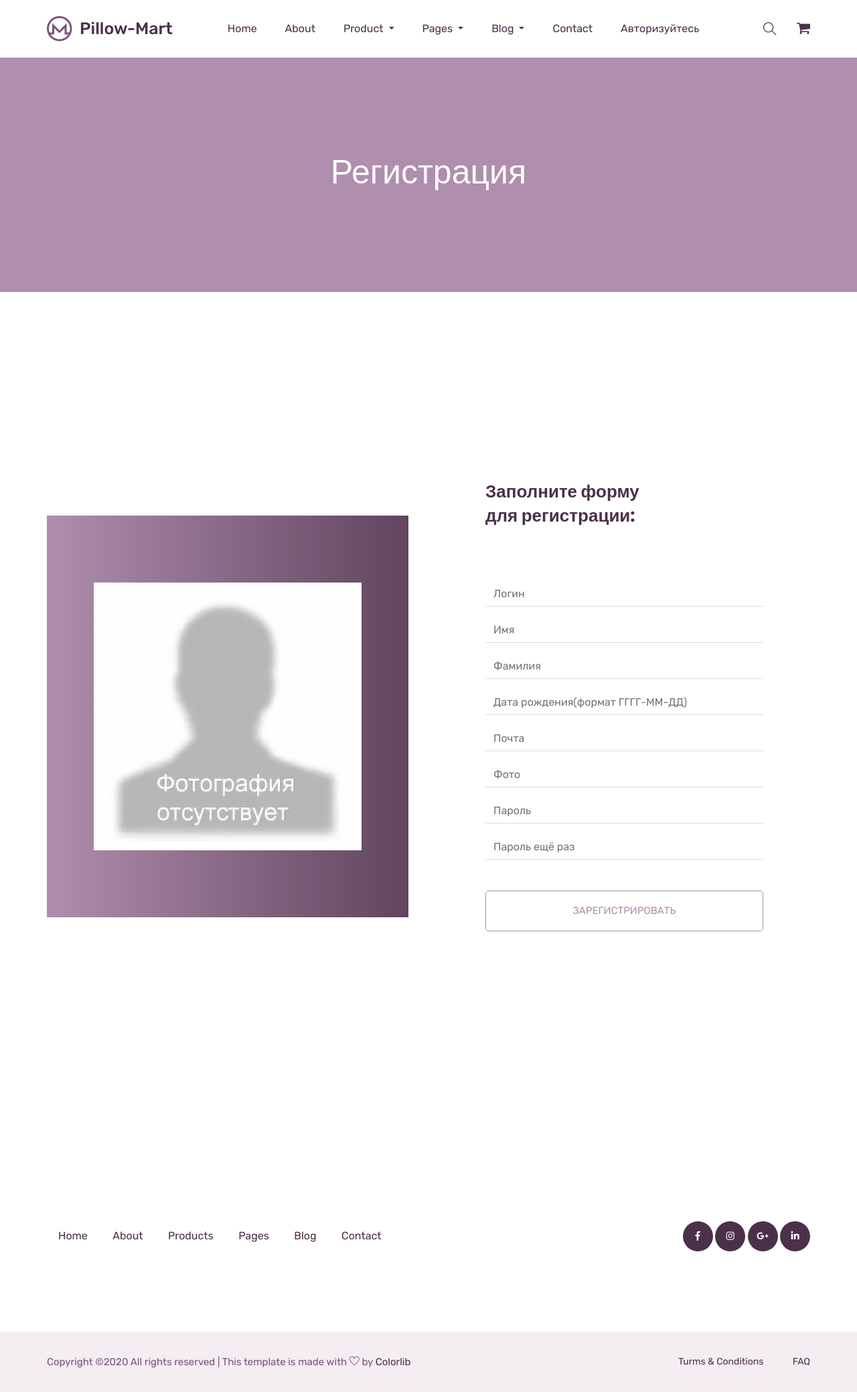
After one commit to pda-gb/Django, a Django app: page /auth/registry/ in a window 1280 px wide. The commit adds this page. Shown: the whole page at 67% size. Run offline with Django 3.2, Linux system fonts and the light colour scheme; style sheets or scripts are compiled from the project's sources; some libraries are stand-ins or nearby versions.

Commit message:
4. Реализовать механизм регистрации пользователя.    +

```diff
--- a/authapp/forms.py
+++ b/authapp/forms.py
@@ -1,4 +1,5 @@
-from django.contrib.auth.forms import AuthenticationForm
+from django.contrib.auth import forms
+from django.contrib.auth.forms import AuthenticationForm, UserCreationForm
 
 from authapp.models import Buyer
 
@@ -7,10 +8,41 @@ class BuyerLoginForm(AuthenticationForm):
     class Meta:
         model = Buyer
         fields = ('username', 'password')
+# ++++ для стандартной формы login  из джанго ++++
+# перебираем по полям формы и присваиваем класс (бутстраповский)
+# def __init__(self, *args, **kwargs):
+#     super(BuyerLoginForm, self).__init__(*args, **kwargs)
+#     for field_name, field in self.fields.items():
+#         field.widget.attrs['class'] = 'form-control'
 
-# ++++ для стандартной формы login  из джанго ++++
-    # перебираем по полям формы и присваиваем класс (бутстраповский)
-    # def __init__(self, *args, **kwargs):
-    #     super(BuyerLoginForm, self).__init__(*args, **kwargs)
-    #     for field_name, field in self.fields.items():
-    #         field.widget.attrs['class'] = 'form-control'
+
+class BuyerRegistyForm(UserCreationForm):
+    class Meta:
+        model = Buyer
+        fields = ('username', 'first_name', 'last_name', 'age', 'email', 'avatar', 'password1', 'password2')
+
+    # ++++ для стандартной формы login  из джанго ++++
+    #     def __init__(self, *args, **kwargs):
+    #         super().__init__(*args, **kwargs)
+    #         for field_name, field in self.fields.items():
+    #             field.widget.attrs['class'] = 'form-control'
+    #             field.help_text = ''
+
+#  +++ без этой функции при сохранении данных регистрации в базу, перманентно ошибка: {'password_mismatch': 'Два поля с паролями не совпадают.'}
+    def save(self, *args, **kwargs):
+        user = super().save(*args, **kwargs)
+        user.set_password(self.cleaned_data['password1'])
+        user.save()
+
+
+# переделать, так как вводится не возраст, а дата
+
+#     def clean_age(self):
+#         """
+#         доп валидация по возрасту
+#         :return:
+#         """
+#         data = self.cleaned_data['age']
+#         if data < 18:
+#             raise forms.ValidationError("Вы слишком молоды!")
+#         return data
--- a/authapp/templates/authapp/login.html
+++ b/authapp/templates/authapp/login.html
@@ -1,6 +1,5 @@
 {% extends 'authapp/base.html' %}
 {% load staticfiles %}
-
 
 
 {# ++++ для стандартной формы login  из джанго ++++ #}
@@ -18,7 +17,6 @@
 {#{% endblock login %}#}
 
 
-
 {# ++++ для собственной формы login ++++ #}
 
 {% block login %}
@@ -29,16 +27,19 @@
                 <div class="col-lg-6 col-md-6">
                     <div class="login_part_text text-center">
                         <div class="login_part_text_iner">
+                            {% block registry_fields_1 %}
                             <h2>New to our Shop?</h2>
                             <p>There are advances being made in science and technology
                                 everyday, and a good example of this is the</p>
-                            <a href="#" class="btn_3">Create an Account</a>
+                            <a href="{% url 'authapp:registry' %}" class="btn_3">Регистрация</a>
+                            {% endblock registry_fields_1 %}
                         </div>
                     </div>
                 </div>
                 <div class="col-lg-6 col-md-6">
                     <div class="login_part_form">
                         <div class="login_part_form_iner">
+                        {% block registry_fields_2 %}
                             <h3>Welcome Back ! <br>
                                 Please Sign in now</h3>
                             <form class="row contact_form" action="{% url 'auth:login' %}" method="post">
@@ -62,6 +63,7 @@
                                     <a class="lost_pass" href="#">forget password?</a>
                                 </div>
                             </form>
+                        {% endblock registry_fields_2 %}
                         </div>
                     </div>
                 </div>
--- /dev/null
+++ b/authapp/templates/authapp/registry.html
@@ -0,0 +1,57 @@
+{% extends 'authapp/login.html' %}
+{% load staticfiles %}
+
+    {% block registry_fields_1 %}
+        <!--================registry_part Area =================-->
+        <img src="{% static 'img/no_avatar.jpg' %}" alt="Нет фото">
+    {% endblock registry_fields_1 %}
+
+    {% block registry_fields_2 %}
+        <h3>Заполните форму<br>
+            для регистрации:</h3>
+        <form class="row contact_form" action="{% url 'authapp:registry' %}" method="post"
+              enctype="multipart/form-data">
+            {% csrf_token %}
+            <div class="col-md-12 form-group p_star">
+                <input type="text" class="form-control" id="name" name="username" value=""
+                       placeholder="Логин">
+            </div>
+            <div class="col-md-12 form-group p_star">
+                <input type="text" class="form-control" id="name" name="first_name" value=""
+                       placeholder="Имя">
+            </div>
+            <div class="col-md-12 form-group p_star">
+                <input type="text" class="form-control" id="name" name="last_name" value=""
+                       placeholder="Фамилия">
+            </div>
+
+            <div class="col-md-12 form-group p_star">
+                <input type="text" class="form-control" id="name" name="age" value=""
+                       placeholder="Дата рождения(формат ГГГГ-ММ-ДД)">
+            </div>
+            <div class="col-md-12 form-group p_star">
+                <input type="text" class="form-control" id="name" name="email" value=""
+                       placeholder="Почта">
+            </div>
+            <div class="col-md-12 form-group p_star">
+                <input type="text" class="form-control" id="name" name="avatar" value=""
+                       placeholder="Фото">
+            </div>
+
+            <div class="col-md-12 form-group p_star">
+                <input type="password" class="form-control" id="password" name="password1" value=""
+                       placeholder="Пароль">
+            </div>
+            <div class="col-md-12 form-group p_star">
+                <input type="password" class="form-control" id="password" name="password2" value=""
+                       placeholder="Пароль ещё раз">
+            </div>
+
+            <div class="col-md-12 form-group">
+                <button type="submit" value="submit" class="btn_3">
+                    Зарегистрировать
+                </button>
+            </div>
+            <!--================registry_part end =================-->
+        </form>
+    {% endblock registry_fields_2 %}
--- a/authapp/urls.py
+++ b/authapp/urls.py
@@ -5,5 +5,8 @@ app_name = 'authapp'
 
 urlpatterns = [
     path('login/', authapp.login, name='login'),
-    path('logout/', authapp.logout, name='logout')
+    path('logout/', authapp.logout, name='logout'),
+    path('registry/', authapp.registry, name='registry'),
+    path('edit/', authapp.edit, name='edit')
+
 ]
--- a/authapp/views.py
+++ b/authapp/views.py
@@ -3,7 +3,7 @@ from django.contrib import auth
 from django.shortcuts import render, HttpResponseRedirect
 from django.urls import reverse
 
-from authapp.forms import BuyerLoginForm
+from authapp.forms import BuyerLoginForm, BuyerRegistyForm
 
 
 def login(request):
@@ -29,4 +29,28 @@ def login(request):
 
 
 def logout(request):
-    pass
+    auth.logout(request)
+    return HttpResponseRedirect(reverse('main'))
+
+
+def registry(request):
+    title = 'Регистрация'
+    if request.method == 'POST':
+        registry_form = BuyerRegistyForm(request.POST, request.FILES)
+        if registry_form.is_valid():
+            registry_form.save()
+            return HttpResponseRedirect(reverse('auth:login'))
+    else:
+        registry_form = BuyerRegistyForm()
+    # print('=============')
+    # print(BuyerRegistyForm.error_messages)
+    # print('=============')
+    variable_date = {
+        'title': title,
+        'registry_form': registry_form
+    }
+    return render(request, 'authapp/registry.html', variable_date)
+
+
+def edit(request):
+    return HttpResponseRedirect(reverse('main'))
--- a/mainapp/templates/mainapp/includes/inc_login_in_main_menu.html
+++ b/mainapp/templates/mainapp/includes/inc_login_in_main_menu.html
@@ -1,3 +1,9 @@
-<a class="nav-link" href="{% url 'authapp:login' %}">
-    Войти
-</a>
+{% if user.is_authenticated %}
+    <a class="nav-link" href="{% url 'authapp:logout' %}">
+        {{ user.first_name|default:'имя' }}
+    </a>
+{% else %}
+    <a class="nav-link" href="{% url 'authapp:login' %}">
+        Авторизуйтесь
+    </a>
+{% endif %}
```
Also changed, not shown: static/img/no_avatar.jpg (added), 1 other file.
